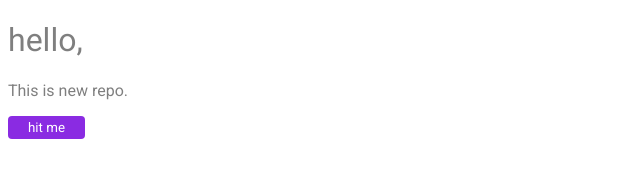
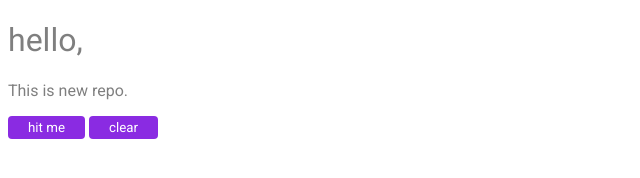
Before and after one commit to sahillhussain09/local-repo, a plain HTML site: page index.html in a window 1280 px wide. Shown: the whole page, without its empty margins (0-640 px from the left). Drawn offline with Linux system fonts and the light colour scheme.

Commit message:
add clear btn

```diff
--- a/index.html
+++ b/index.html
@@ -18,6 +18,7 @@
     <p>This is new repo.</p>
 
     <button type="button" class="btn" onclick="handleName()">Hit Me</button>
+    <button type="button" class="btn" onclick="cleanMe()">clear</button>
 
 
     <script>
@@ -29,6 +30,11 @@
             nameSpan.innerHTML = "sahil hussain"
         }
 
+        const cleanMe = () =>{
+            console.log("clear nameSpan value");
+            nameSpan.innerHTML = null
+        }
+
     </script>
 
 </body>
```
